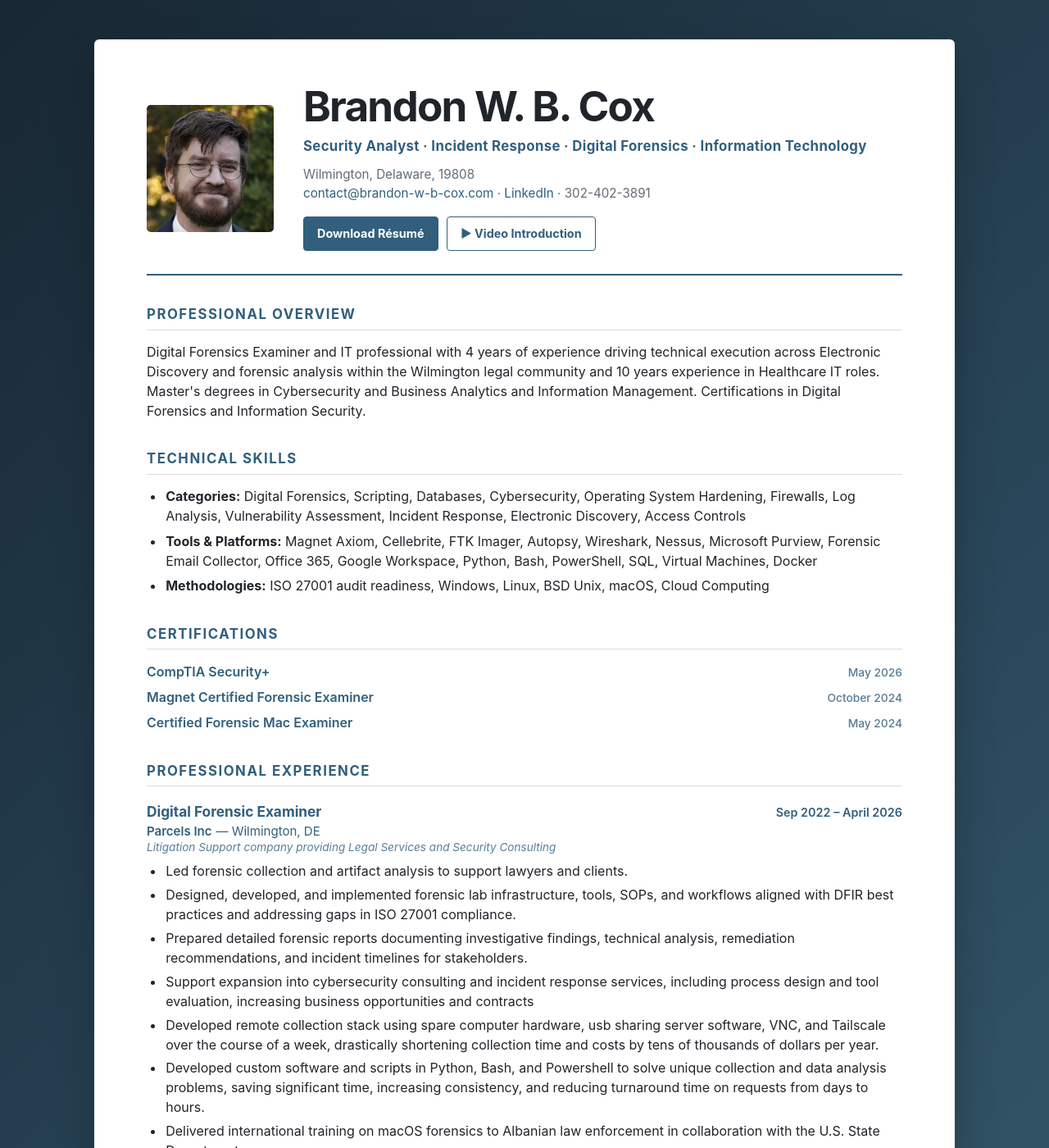
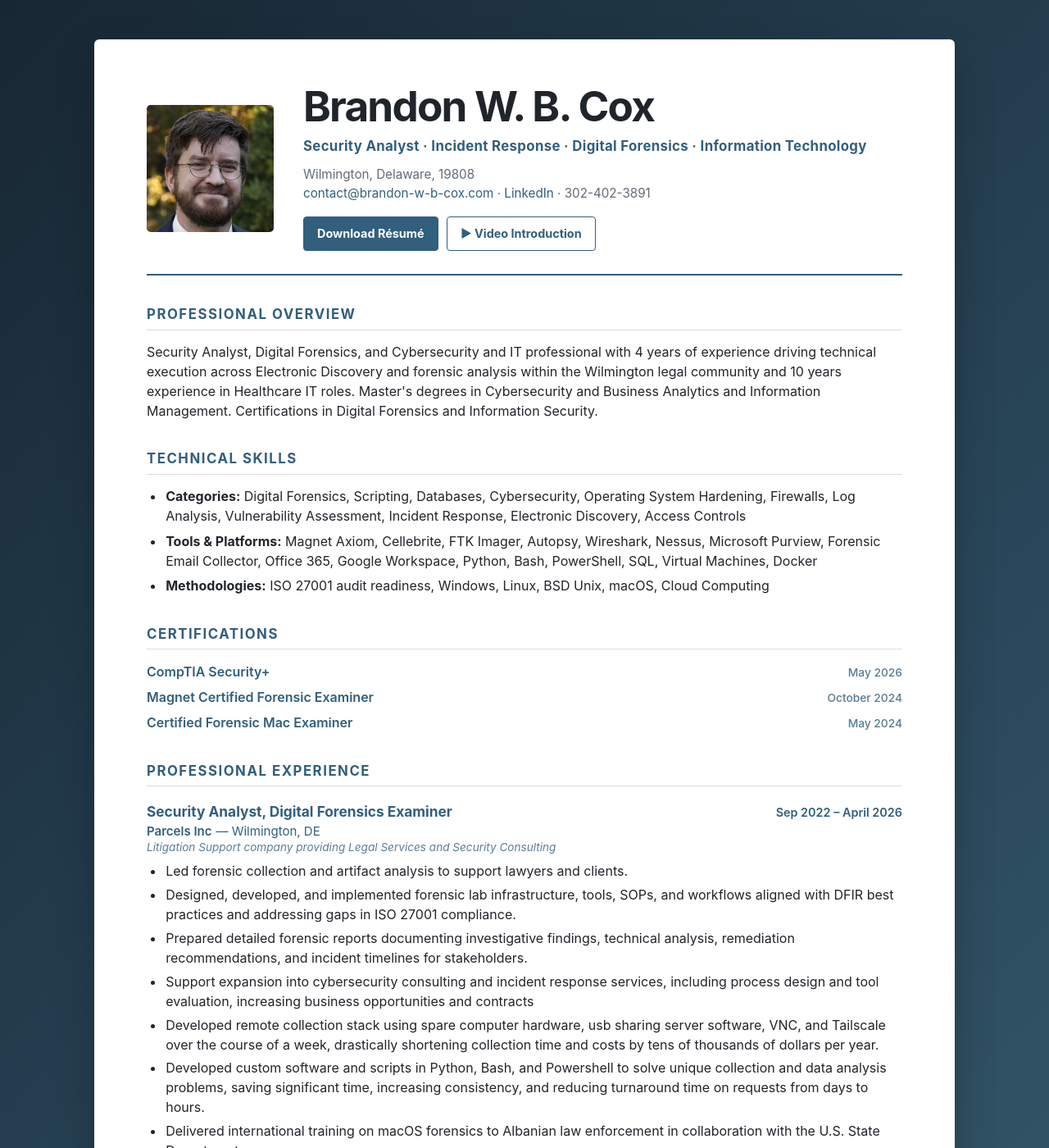
Before and after one commit to bbc5008/bbc5008.github.io, a Jekyll site: the page built from resume.markdown, in a window 1280 px wide and 1400 px high. Shown: the whole window at 82% size. Built offline with Jekyll 4.4.1, drawn with Linux system fonts in a browser that asks for light colours.

Commit message:
updated job description

```diff
--- a/resume.markdown
+++ b/resume.markdown
@@ -68,8 +68,7 @@ permalink: /resume/
 <section class="resume-section">
   <h2>Professional Overview</h2>
   <p>
-    Digital Forensics Examiner and IT professional with 4 years of experience
-    driving technical execution across Electronic Discovery and forensic
+    Security Analyst, Digital Forensics, and Cybersecurity and IT professional with 4 years of experience driving technical execution across Electronic Discovery and forensic
     analysis within the Wilmington legal community and 10 years experience in
     Healthcare IT roles. Master's degrees in Cybersecurity and Business
     Analytics and Information Management. Certifications in Digital Forensics
@@ -107,7 +106,7 @@ permalink: /resume/
 
   <article class="job">
     <div class="job-primary">
-      <h3>Digital Forensic Examiner</h3>
+      <h3>Security Analyst, Digital Forensics Examiner</h3>
       <span class="job-date">Sep 2022 – April 2026</span>
     </div>
     <div class="job-secondary">
```
